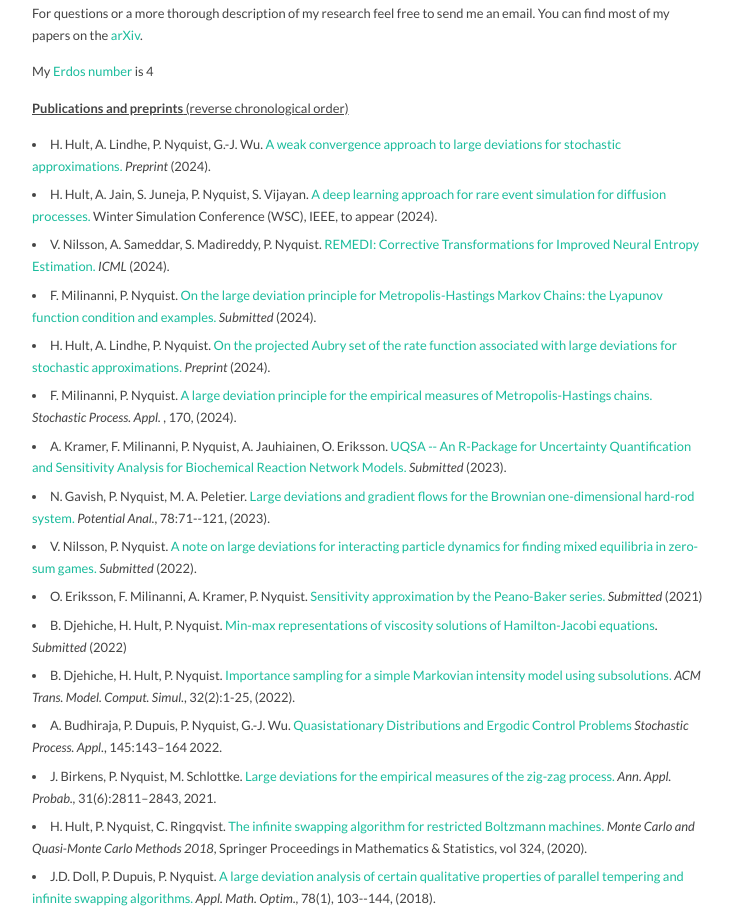
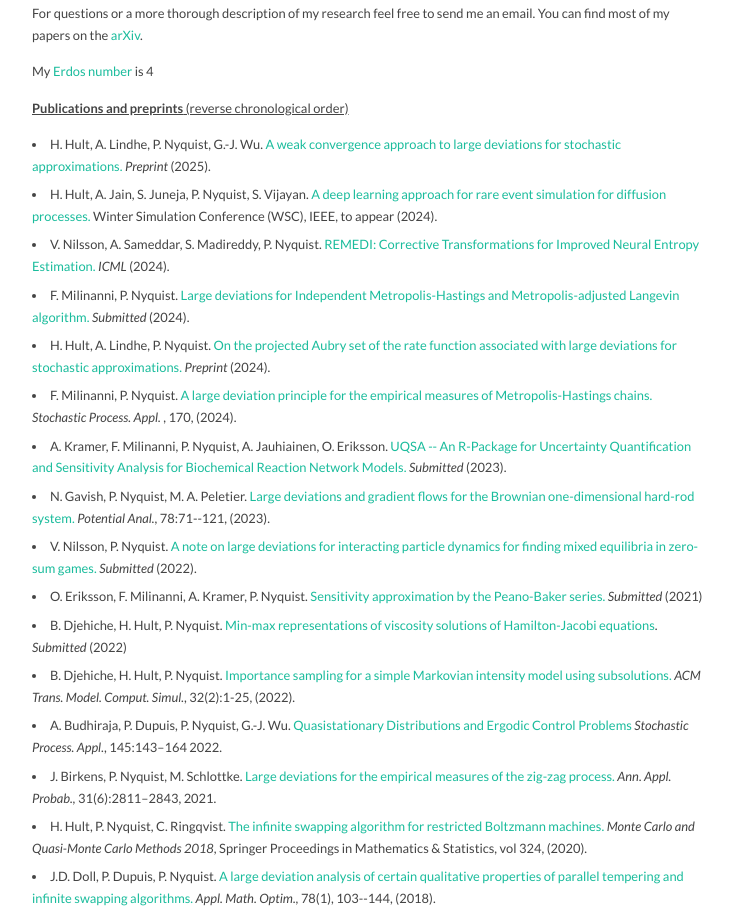
Before and after one commit to pierrenyq/pierrenyq.github.io, a plain HTML site: page research.html in a window 1280 px wide. Shown: the part 839-1753 px from the top of the page, without its empty margins (88-821 px from the left). Drawn offline with Linux system fonts and the light colour scheme.

Commit message:
Add files via upload

```diff
--- a/research.html
+++ b/research.html
@@ -229,10 +229,10 @@ img.emoji {
 <p>My <a href="http://www.ams.org/mathscinet/collaborationDistance.html">Erdos number</a> is 4</p>
 <p><span style="text-decoration: underline"><strong>Publications and preprints</strong> (reverse chronological order)</span></p>
 
-<li> H. Hult, A. Lindhe, P. Nyquist, G.-J. Wu. <a href="">A weak convergence approach to large deviations for stochastic approximations.</a> <i> Preprint </i> (2024). </li>
+<li> H. Hult, A. Lindhe, P. Nyquist, G.-J. Wu. <a href="https://arxiv.org/abs/2502.02529">A weak convergence approach to large deviations for stochastic approximations.</a> <i> Preprint </i> (2025). </li>
 <li> H. Hult, A. Jain, S. Juneja, P. Nyquist, S. Vijayan. <a href="">A deep learning approach for rare event simulation for diffusion processes.</a> Winter Simulation Conference (WSC), IEEE, to appear (2024).
 <li> V. Nilsson, A. Sameddar, S. Madireddy, P. Nyquist. <a href="https://arxiv.org/abs/2402.05718">REMEDI: Corrective Transformations for Improved Neural Entropy Estimation.</a> <i> ICML </i> (2024). </li>
-<li> F. Milinanni, P. Nyquist. <a href="https://arxiv.org/abs/2403.08691">On the large deviation principle for Metropolis-Hastings Markov Chains: the Lyapunov function condition and examples.</a> <i> Submitted</i> (2024).</li>
+<li> F. Milinanni, P. Nyquist. <a href="https://arxiv.org/abs/2403.08691">Large deviations for Independent Metropolis-Hastings and Metropolis-adjusted Langevin algorithm.</a> <i> Submitted</i> (2024).</li>
 <li> H. Hult, A. Lindhe, P. Nyquist. <a href="">On the projected Aubry set of the rate function associated with large deviations for stochastic approximations.</a> <i> Preprint </i> (2024). </li>
 <li> F. Milinanni, P. Nyquist. <a href="https://arxiv.org/abs/2304.02775">A large deviation principle for the empirical measures of Metropolis-Hastings chains.</a> <i> Stochastic Process. Appl. </i>, 170, (2024).</li>
 <li> A. Kramer, F. Milinanni, P. Nyquist, A. Jauhiainen, O. Eriksson. <a href="https://arxiv.org/abs/2308.05527">UQSA -- An R-Package for Uncertainty Quantification and Sensitivity Analysis for Biochemical Reaction Network Models.</a> <i> Submitted </i> (2023). </li>
```
